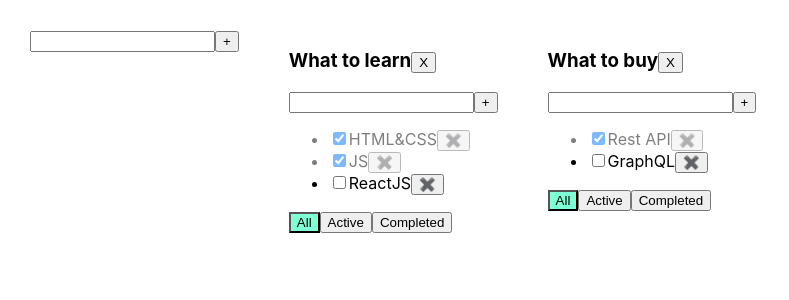
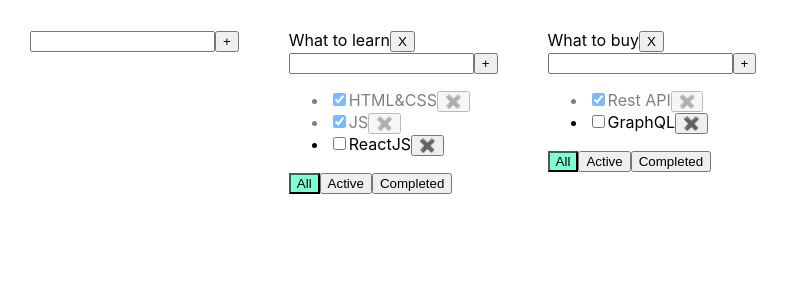
Before and after one commit to AndriiPrysiazhniuk/Todolist, a React (Create React App) app: page / in a window 1280 px wide. Shown: the top 300 px of the page, without its empty margins (0-789 px from the left). Built offline with nearby package versions, Linux system fonts and the light colour scheme.

Commit message:
created a new component: EditableSpan, with it`s own аÑауfeatures wich is able to change the name of tasks or todolists headings

```diff
--- a/src/App.tsx
+++ b/src/App.tsx
@@ -62,6 +62,15 @@ function App() {
         setTodolists([...todolists, newTodolist])
         setTasks({...tasks, [newTodolistId]: []})
     }
+    const changeTaskTitle = (todolistId: string, taskId: string, newTitle: string) => {
+        setTasks({
+            ...tasks,
+            [todolistId]: tasks[todolistId].map(el => el.id === taskId ? {...el, title: newTitle} : el)
+        })
+    }
+    const changeTodolistTitle = (todolistId: string, newTitle: string) => {
+        setTodolists(todolists.map(el => el.id === todolistId ? {...el, title: newTitle} : el))
+    }
     return (
         <div className="App">
 
@@ -85,6 +94,8 @@ function App() {
                               changeFilter={changeFilter}
                               addTask={addTask}
                               changeTaskStatus={changeTaskStatus}
+                              changeTaskTitle={changeTaskTitle}
+                              changeTodolistTitle={changeTodolistTitle}
                               removeTodolist={removeTodolist}
                               filter={el.filter}/>
 
--- /dev/null
+++ b/src/components/EditableSpan.tsx
@@ -0,0 +1,25 @@
+import React, {ChangeEvent, useState} from "react";
+
+type EditableSpanPropsType = {
+    value: string
+    onChange: (newTitle: string) => void
+}
+export const EditableSpan = (props: EditableSpanPropsType) => {
+    const {value, onChange} = props
+    const [editMode, setEditMode] = useState(false)
+    const [title, setTitle] = useState(value)
+    const onChangeInputHandler = (e: ChangeEvent<HTMLInputElement>) => {
+        setTitle(e.currentTarget.value)
+    }
+    const setEditModeHandler = () => {
+        setEditMode(true)
+        setTitle(value)
+    }
+    const activateViewMode = () => {
+        setEditMode(false)
+        onChange(title)
+    }
+    return editMode
+        ? <input type="text" onChange={onChangeInputHandler} value={title} onBlur={activateViewMode} autoFocus/>
+        : <span onDoubleClick={setEditModeHandler}>{value}</span>
+}
--- a/src/components/Todolist.tsx
+++ b/src/components/Todolist.tsx
@@ -2,6 +2,7 @@ import React, {ChangeEvent, KeyboardEvent, useState} from "react";
 import {FilterValuesType} from "../App";
 import styles from '../todolist.module.css'
 import {AddItemForm} from "./AddItemForm";
+import {EditableSpan} from "./EditableSpan";
 
 export type TaskType = {
     id: string
@@ -12,6 +13,8 @@ type PropsType = {
     title: string
     id: string
     changeTaskStatus: (todolistId: string, taskId: string, isDone: boolean) => void
+    changeTaskTitle: (todolistId: string, taskId: string, newTitle: string) => void
+    changeTodolistTitle:(todolistId:string, newTitle:string)=>void
     addTask: (todolistId: string, title: string) => void
     removeTask: (todolistId: string, taskId: string) => void
     changeFilter: (todolistId: string, filter: FilterValuesType) => void
@@ -24,6 +27,8 @@ export const Todolist = (props: PropsType) => {
         title,
         id,
         changeTaskStatus,
+        changeTodolistTitle,
+        changeTaskTitle,
         addTask,
         removeTask,
         changeFilter,
@@ -42,12 +47,17 @@ export const Todolist = (props: PropsType) => {
     const removeTodolistHandler = () => {
         removeTodolist(id)
     }
-
+const changeTodolistTitleHandler=(newTitle:string)=>{
+changeTodolistTitle(id, newTitle)
+}
     return (
         <div>
-            <h3>{props.title}
+            {/*<h3>{props.title}</h3>*/}
+            <div>
+                <EditableSpan value={title} onChange={changeTodolistTitleHandler}/>
                 <button onClick={removeTodolistHandler}>X</button>
-            </h3>
+            </div>
+
             <AddItemForm addItem={addTaskHandler}/>
             <ul>
                 {tasks.map((el) => {
@@ -58,11 +68,13 @@ export const Todolist = (props: PropsType) => {
 
                         changeTaskStatus(props.id, el.id, el.isDone)
                     }
-
+                    const changeTaskTitleHandler = (newTitle: string) => {
+                        changeTaskTitle(props.id, el.id, newTitle)
+                    }
                     return (
                         <li key={el.id} className={el.isDone ? styles.isDone : ''}>
                             <input onChange={changeTaskStatusHandler} type="checkbox" checked={el.isDone}/>
-                            <span>{el.title}</span>
+                            <EditableSpan onChange={changeTaskTitleHandler} value={el.title}/>
                             <button onClick={removeTaskHandler}>✖️</button>
 
                         </li>
```
